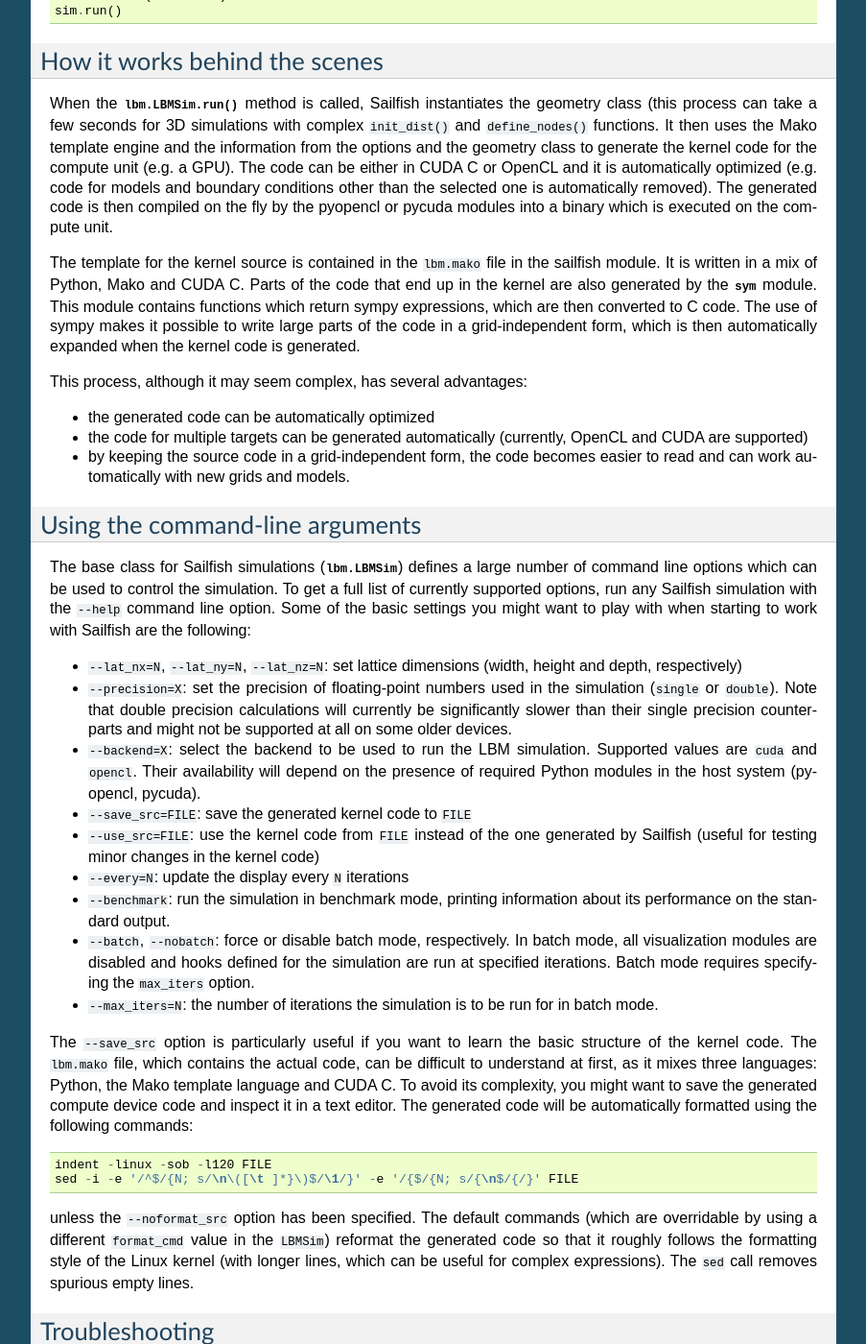
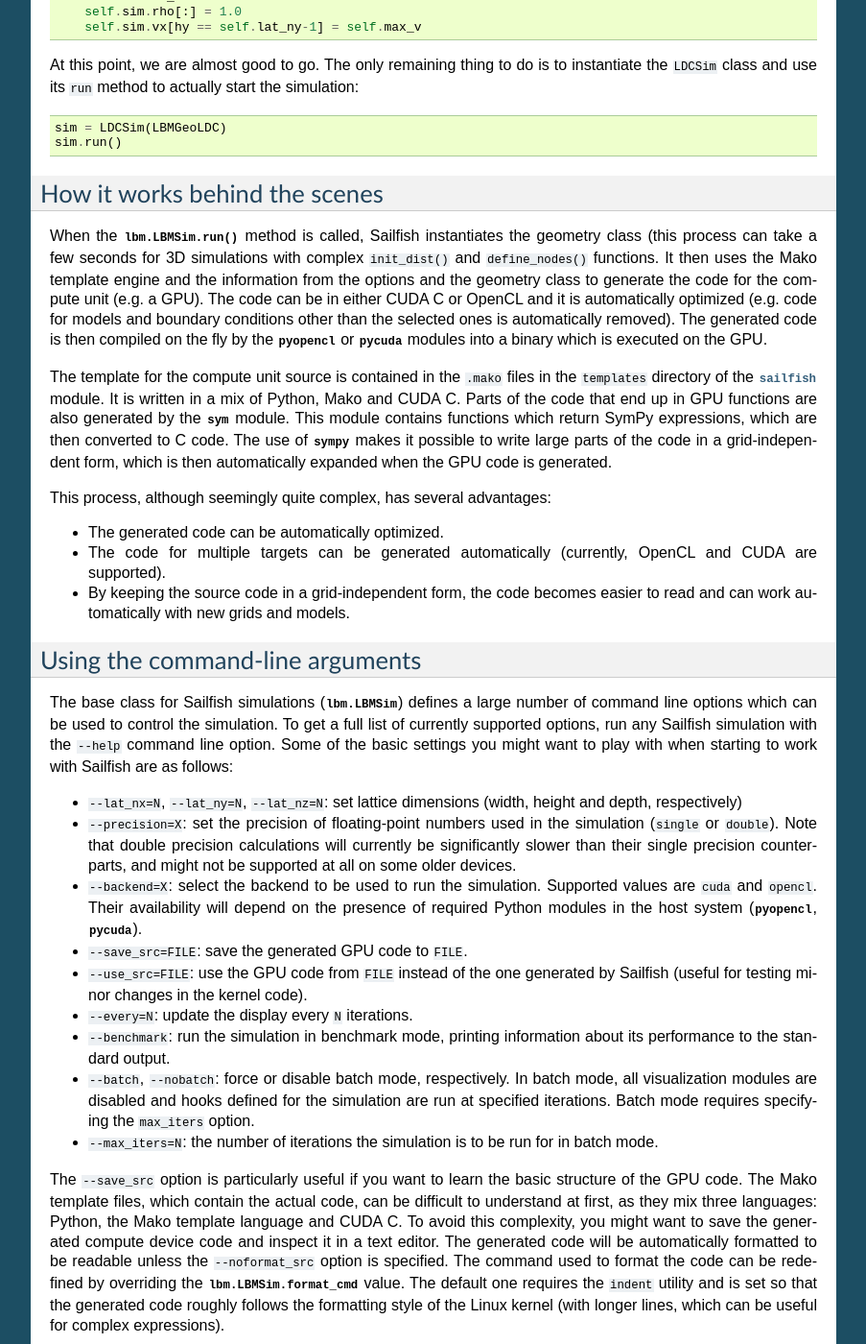
Before and after one commit to sailfish-team/sailfish, a Sphinx documentation site: the page built from doc/running_simulations.rst, in a window 1280 px wide and 1400 px high, scrolled down 1673 px. Shown: the whole window at 96% size, without its empty margins (198-1101 px from the left). Built offline with Sphinx 7.4.7, drawn with Linux system fonts in a browser that asks for light colours; formulas are drawn with MathJax 3; some of the changed text lies outside the part shown.

Commit message:
Update the "running simulations" section in the docs.

```diff
--- a/doc/conf.py
+++ b/doc/conf.py
@@ -26,7 +26,11 @@
 # Add any Sphinx extension module names here, as strings. They can be extensions
 # coming with Sphinx (named 'sphinx.ext.*') or your custom ones.
 extensions = ['sphinx.ext.autodoc', 'sphinx.ext.pngmath', 'youtube',
-		'matplotlib.sphinxext.only_directives', 'matplotlib.sphinxext.plot_directive']
+		'matplotlib.sphinxext.only_directives',
+        'matplotlib.sphinxext.plot_directive',
+        'sphinx.ext.intersphinx']
+
+intersphinx_mapping = {'python': ('http://docs.python.org/', None)}
 
 # Add any paths that contain templates here, relative to this directory.
 templates_path = ['_templates']
--- a/doc/index.rst
+++ b/doc/index.rst
@@ -12,7 +12,7 @@
 
 .. module:: sailfish
 
-Sailfish is a free computational fluid dynamics solver employing the Lattice Boltzmann
+Sailfish is a free computational fluid dynamics solver based on the Lattice Boltzmann
 method and optimized for modern multi-core systems, especially GPUs (Graphics Processing Units).
 
 To illustrate how easy it is to create simulations using the Sailfish package,
--- a/doc/running_simulations.rst
+++ b/doc/running_simulations.rst
@@ -1,22 +1,21 @@
 Running simulations
 ===================
 
-In this section, we show how to create a simple LBM simulation using Sailfish.
-To keep things simple, we will stick to two dimensions and we will build the
-lid-driven cavity geometry, which is one of the standard test cases in
-computational fluid dynamics.
+In this section, we show how to create a simple Lattice-Boltzmann simulation using Sailfish.
+To keep things simple, we stick to two dimensions and use the lid-driven cavity
+example, which is one of the standard test cases in computational fluid dynamics.
 
 The program outline
 -------------------
-In order to build a Sailfish simulation, we will create a new Python script.
-In this script, we will need to import the :mod:`lbm` and :mod:`geo` Sailfish
+In order to build a Sailfish simulation, we create a new Python script.
+In this script, we need to import the :mod:`lbm` and :mod:`geo` Sailfish
 modules::
 
     from sailfish import lbm, geo
 
 The :mod:`lbm` module contains a class which will drive our simulation, and the :mod:`geo`
 module contains classes used to describe the geometry of the simulation.  We will start
-with defining the main driver class for our example, and return to the issue of
+by defining the main driver class for our example, and return to the issue of
 geometry later.
 
 Each Sailfish simulation is represented by a class derived from :class:`lbm.FluidLBMSim`.
@@ -29,7 +28,7 @@
 will do just fine.  The part of that class that is of primary interest to the end-user
 is its ``__init__`` method.  When the class is instantiated, it parses the command
 line arguments and stores the simulation settings in ``self.options`` (using the standard
-Python ``optparse`` module).  The ``__init__`` method takes a single argument by default
+Python :py:mod:`optparse` module).  The ``__init__`` method takes a single argument by default
 -- the class representing the simulation geometry.
 
 That class needs to be derived from either :class:`geo.LBMGeo2D` or :class:`geo.LBMGeo3D`, depending
@@ -44,14 +43,16 @@
 equal to 1).
 
 By default, the whole domain is initialized as fluid nodes.  To define the geometry, we
-will want to redefine some of the nodes using the :const:`geo.LBMGeo.NODE_WALL`, :const:`geo.LBMGeo.NODE_VELOCITY` or
-:const:`geo.LBMGeo.NODE_PRESSURE` class constants.  :const:`geo.LBMGeo.NODE_WALL` represents the no-slip condition at a
+need to redefine some of the nodes using the :const:`geo.LBMGeo.NODE_WALL`, :const:`geo.LBMGeo.NODE_VELOCITY` or
+:const:`geo.LBMGeo.NODE_PRESSURE` class constants.  :const:`geo.LBMGeo.NODE_WALL` represents a no-slip condition at a
 stationary domain boundary.  :const:`geo.LBMGeo.NODE_VELOCITY` and :const:`geo.LBMGeo.NODE_PRESSURE` represent a
 boundary condition with specified velocity or pressure, respectively.  To redefine
 the nodes, we will use the ``set_geo(location, type, data)`` function.  Here, ``location``
-is a tuple representing the location of the node to update, ``type`` is one of the class
-constants discussed above, and ``data`` is an optional argument used to specify the
-imposed velocity or pressure.
+is either a tuple representing the location of the node to update, or a NumPy Boolean
+array.  Using NumPy arrays is preferred, as they are much faster for larger domains.
+As for the remaining arguments of ``set_geo``, ``type`` is one of the class constants
+discussed above, and ``data`` is an optional argument used to specify the imposed
+velocity or pressure.
 
 In the lid-driven cavity (LDC) geometry, we consider a rectangular box, open at the top
 where the fluid flows horizontally with some predefined velocity.  We therefore write
@@ -59,38 +60,43 @@
 
     class LBMGeoLDC(geo.LBMGeo2D):
         max_v = 0.1
+
         def define_nodes(self):
-            for i in range(0, self.lat_nx):
-                self.set_geo((i, 0), self.NODE_WALL)
-                self.set_geo((i, self.lat_ny-1), self.NODE_VELOCITY, (self.max_v, 0.0))
-            for i in range(0, self.lat_ny):
-                self.set_geo((0, i), self.NODE_WALL)
-                self.set_geo((self.lat_nx-1, i), self.NODE_WALL)
+            hy, hx = np.mgrid[0:self.lat_ny, 0:self.lat_nx]
+            wall_map = np.logical_or(
+                    np.logical_or(hx == self.lat_nx-1, hx == 0), hy == 0)
+
+            self.set_geo(hy == self.lat_ny-1, self.NODE_VELOCITY, (self.max_v, 0.0))
+            self.set_geo(wall_map, self.NODE_WALL)
 
 Now that we have the geometry out of the way, we can deal with the initial conditions.
 This is done in the ``init_dist(dist)`` function, which is responsible for setting the initial
 particle distributions in all nodes in the simulation domain.  The function takes a single
-``dist`` argument, which is a numpy array containing the distributions.  We normally won't
+``dist`` argument, which is a NumPy array containing the distributions.  We normally won't
 be accessing that array directly anyway, so the exact details of how the distributions are
-stored is irrelevant.  To set them, we will use the ``velocity_to_dist(location, velocity, dist)``
-function, which will do all of the heavy lifting for us. To match our LDC geometry, we set
-the velocity of the fluid everywhere to be 0, except for the first row at the top, where
-we set the fluid to have to a ``max_v`` velocity in the horizontal direction::
+stored is irrelevant.
+
+There are two ways to set their initial value.  The first one is based on the
+``velocity_to_dist(location, velocity, dist)`` function, which sets the node at ``location``
+to have the equilibrium distribution corresponding to ``velocity`` and a density of 1.0.
+The alternative way of specifying initial conditions is to provide the values of macroscopic
+variables (density, velocity) everywhere in the simulation domain, and let the GPU calculate
+the equilibrium distributions.  The second method is preferred, as it is faster and requires
+less memory on the host.
+
+In our LDC geometry, we set the velocity of the fluid everywhere to be 0 (this is the default value
+so we do not have to specify this explicitly), except for the first row at the top, where we set
+the fluid to have to a ``max_v`` velocity in the horizontal direction::
 
         def init_dist(self, dist):
-            self.velocity_to_dist((0,0), (0.0, 0.0), dist)
-            self.fill_dist((0,0), dist)
+            hy, hx = np.mgrid[0:self.lat_ny, 0:self.lat_nx]
 
-            for i in range(0, self.lat_nx):
-                self.velocity_to_dist((i, self.lat_ny-1), (self.max_v, 0.0), dist)
-
-The only new thing here is the ``fill_dist`` function, which we use to copy the
-distributions from node (0,0) to the whole simulation domain.  We do so to make the
-code faster, as calculating the distributions multiple times and writing them to all
-nodes one by one is a costly process, which is best avoided.
+            self.sim.ic_fields = True
+            self.sim.rho[:] = 1.0
+            self.sim.vx[hy == self.lat_ny-1] = self.max_v
 
 At this point, we are almost good to go.  The only remaining thing to do is to
-instantiate the ``lbm.LDCSim`` class and use its ``run`` method to actually start the
+instantiate the ``LDCSim`` class and use its ``run`` method to actually start the
 simulation::
 
     sim = LDCSim(LBMGeoLDC)
@@ -101,25 +107,25 @@
 When the :func:`lbm.LBMSim.run` method is called, Sailfish instantiates the geometry class (this
 process can take a few seconds for 3D simulations with complex ``init_dist()`` and
 ``define_nodes()`` functions.  It then uses the Mako template engine and the information
-from the options and the geometry class to generate the kernel code for the compute
-unit (e.g. a GPU).  The code can be either in CUDA C or OpenCL and it is
+from the options and the geometry class to generate the code for the compute
+unit (e.g. a GPU).  The code can be in either CUDA C or OpenCL and it is
 automatically optimized (e.g. code for models and boundary conditions other than the
-selected one is automatically removed).  The generated code is then compiled on the
-fly by the pyopencl or pycuda modules into a binary which is executed on the compute unit.
+selected ones is automatically removed).  The generated code is then compiled on the
+fly by the :mod:`pyopencl` or :mod:`pycuda` modules into a binary which is executed on the GPU.
 
-The template for the kernel source is contained in the ``lbm.mako`` file in the sailfish
-module.  It is written in a mix of Python, Mako and CUDA C.  Parts of the code that end
-up in the kernel are also generated by the :mod:`sym` module.  This module contains functions
-which return sympy expressions, which are then converted to C code.  The use of sympy
-makes it possible to write large parts of the code in a grid-independent form, which
-is then automatically expanded when the kernel code is generated.
+The template for the compute unit source is contained in the ``.mako`` files in the ``templates``
+directory of the :mod:`sailfish` module.  It is written in a mix of Python, Mako and CUDA C.
+Parts of the code that end up in GPU functions are also generated by the :mod:`sym` module.
+This module contains functions which return SymPy expressions, which are then converted to C code.
+The use of :mod:`sympy` makes it possible to write large parts of the code in a grid-independent form, which
+is then automatically expanded when the GPU code is generated.
 
-This process, although it may seem complex, has several advantages:
+This process, although seemingly quite complex, has several advantages:
 
-* the generated code can be automatically optimized
-* the code for multiple targets can be generated automatically (currently, OpenCL and
-  CUDA are supported)
-* by keeping the source code in a grid-independent form, the code becomes easier to
+* The generated code can be automatically optimized.
+* The code for multiple targets can be generated automatically (currently, OpenCL and
+  CUDA are supported).
+* By keeping the source code in a grid-independent form, the code becomes easier to
   read and can work automatically with new grids and models.
 
 Using the command-line arguments
@@ -127,41 +133,35 @@
 The base class for Sailfish simulations (:class:`lbm.LBMSim`) defines a large number of command line
 options which can be used to control the simulation.  To get a full list of currently supported
 options, run any Sailfish simulation with the ``--help`` command line option.  Some of the
-basic settings you might want to play with when starting to work with Sailfish are the following:
+basic settings you might want to play with when starting to work with Sailfish are as follows:
 
 * ``--lat_nx=N``, ``--lat_ny=N``, ``--lat_nz=N``: set lattice dimensions (width, height and depth, respectively)
 * ``--precision=X``: set the precision of floating-point numbers used in the simulation (``single`` or ``double``).
   Note that double precision calculations will currently be significantly slower than their single precision
-  counterparts and might not be supported at all on some older devices.
-* ``--backend=X``: select the backend to be used to run the LBM simulation.  Supported values are
+  counterparts, and might not be supported at all on some older devices.
+* ``--backend=X``: select the backend to be used to run the simulation.  Supported values are
   ``cuda`` and ``opencl``.  Their availability will depend on the presence of required Python
-  modules in the host system (pyopencl, pycuda).
-* ``--save_src=FILE``: save the generated kernel code to ``FILE``
-* ``--use_src=FILE``: use the kernel code from ``FILE`` instead of the one generated by Sailfish
-  (useful for testing minor changes in the kernel code)
-* ``--every=N``: update the display every ``N`` iterations
+  modules in the host system (:mod:`pyopencl`, :mod:`pycuda`).
+* ``--save_src=FILE``: save the generated GPU code to ``FILE``.
+* ``--use_src=FILE``: use the GPU code from ``FILE`` instead of the one generated by Sailfish
+  (useful for testing minor changes in the kernel code).
+* ``--every=N``: update the display every ``N`` iterations.
 * ``--benchmark``: run the simulation in benchmark mode, printing information about its
-  performance on the standard output.
+  performance to the standard output.
 * ``--batch``, ``--nobatch``: force or disable batch mode, respectively.  In batch mode, all
   visualization modules are disabled and hooks defined for the simulation are run at
   specified iterations.  Batch mode requires specifying the ``max_iters`` option.
 * ``--max_iters=N``: the number of iterations the simulation is to be run for in batch mode.
 
 The ``--save_src`` option is particularly useful if you want to learn the basic structure of the
-kernel code.  The ``lbm.mako`` file, which contains the actual code, can be difficult to
-understand at first, as it mixes three languages: Python, the Mako template language and
-CUDA C.  To avoid its complexity, you might want to save the generated compute device code
-and inspect it in a text editor.  The generated code will be automatically formatted using
-the following commands::
-
-    indent -linux -sob -l120 FILE
-    sed -i -e '/^$/{N; s/\n\([\t ]*}\)$/\1/}' -e '/{$/{N; s/{\n$/{/}' FILE
-
-unless the ``--noformat_src`` option has been specified.  The default commands (which
-are overridable by using a different ``format_cmd`` value in the ``LBMSim``)
-reformat the generated code so that it roughly follows the formatting style
-of the Linux kernel (with longer lines, which can be useful for complex expressions).
-The ``sed`` call removes spurious empty lines.
+GPU code.  The Mako template files, which contain the actual code, can be difficult to
+understand at first, as they mix three languages: Python, the Mako template language and
+CUDA C.  To avoid this complexity, you might want to save the generated compute device code
+and inspect it in a text editor.  The generated code will be automatically formatted to be
+readable unless the ``--noformat_src`` option is specified.  The command used to format the
+code can be redefined by overriding the :attr:`lbm.LBMSim.format_cmd` value.  The default one
+requires the ``indent`` utility and is set so that the generated code roughly follows the
+formatting style of the Linux kernel (with longer lines, which can be useful for complex expressions).
 
 Troubleshooting
 ---------------
@@ -171,8 +171,5 @@
 If your simulation runs in double precision, but generates clearly unphysical results that
 do not appear when it's run in single precision, it's possible that the CUDA optimizing compiler
 is generating broken code.  To check whether this is the case, you need to disable all optimizations
-by editing ``sailfish/backend_cuda.py`` and uncommenting the following code::
-
-    options=['-Xopencc', '-O0']
-
+by running your simulation with the ``--cuda-nvcc-opts="-Xopencc -O0"`` command line option.
 Note that this will significantly decrease the performance of your simulation.
```
